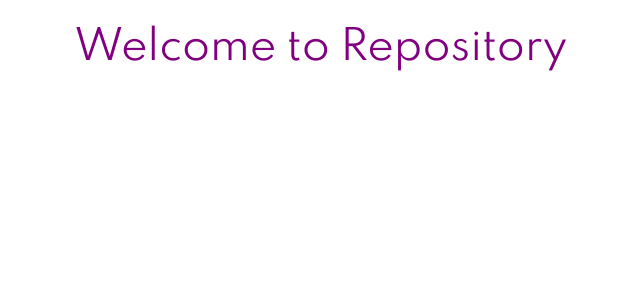
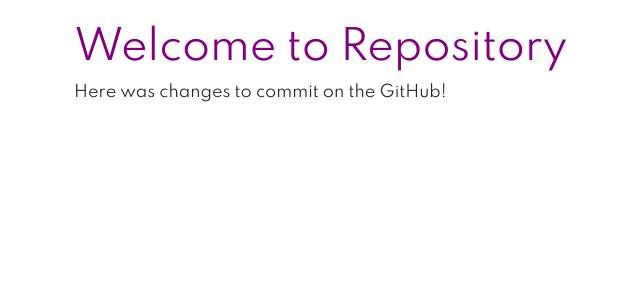
Before and after one commit to myrzakanurov/repository, a Django app: page / in a window 1280 px wide. Shown: the part 56-356 px from the top of the page, without its empty margins (11-651 px from the left). Run offline with Django 3.2, Linux system fonts and the light colour scheme; some libraries are stand-ins or nearby versions.

Commit message:
Lets try!

```diff
--- a/templates/index.html
+++ b/templates/index.html
@@ -2,4 +2,5 @@
 
 {% block content %}
     <h1>Welcome to Repository</h1>
+    <p>Here was changes to commit on the GitHub!</p>
 {% endblock %}
```
